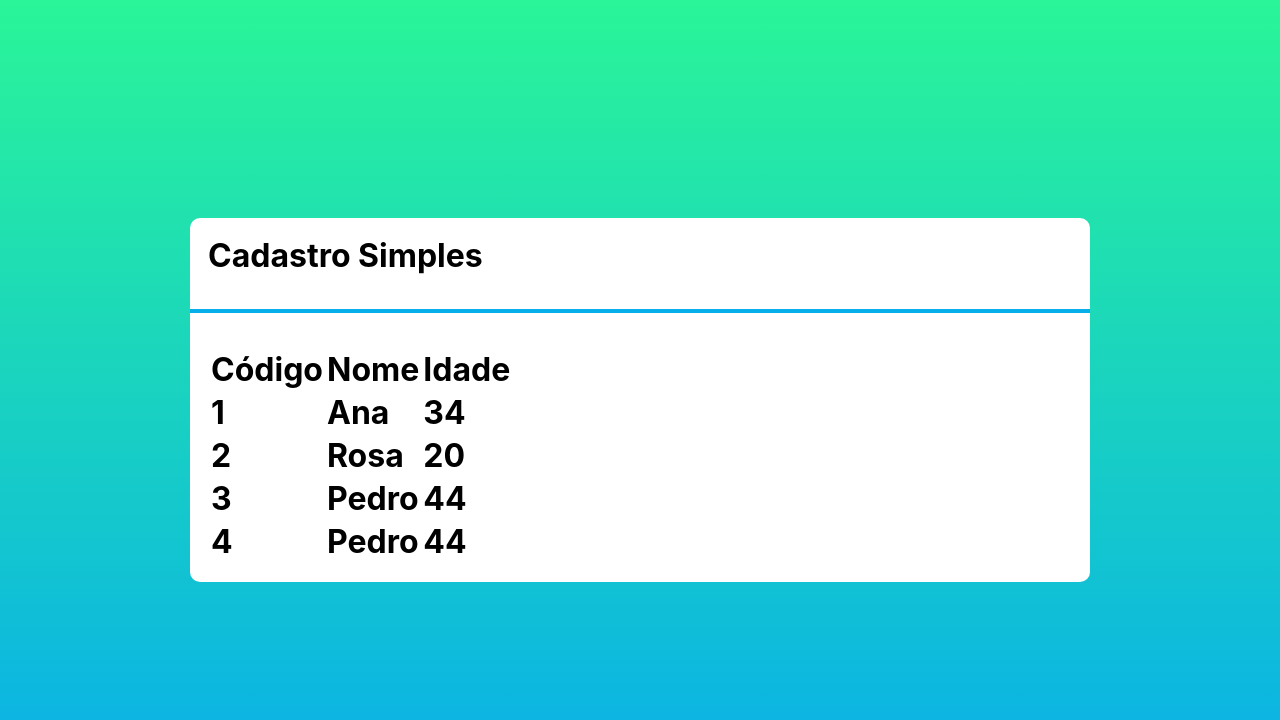
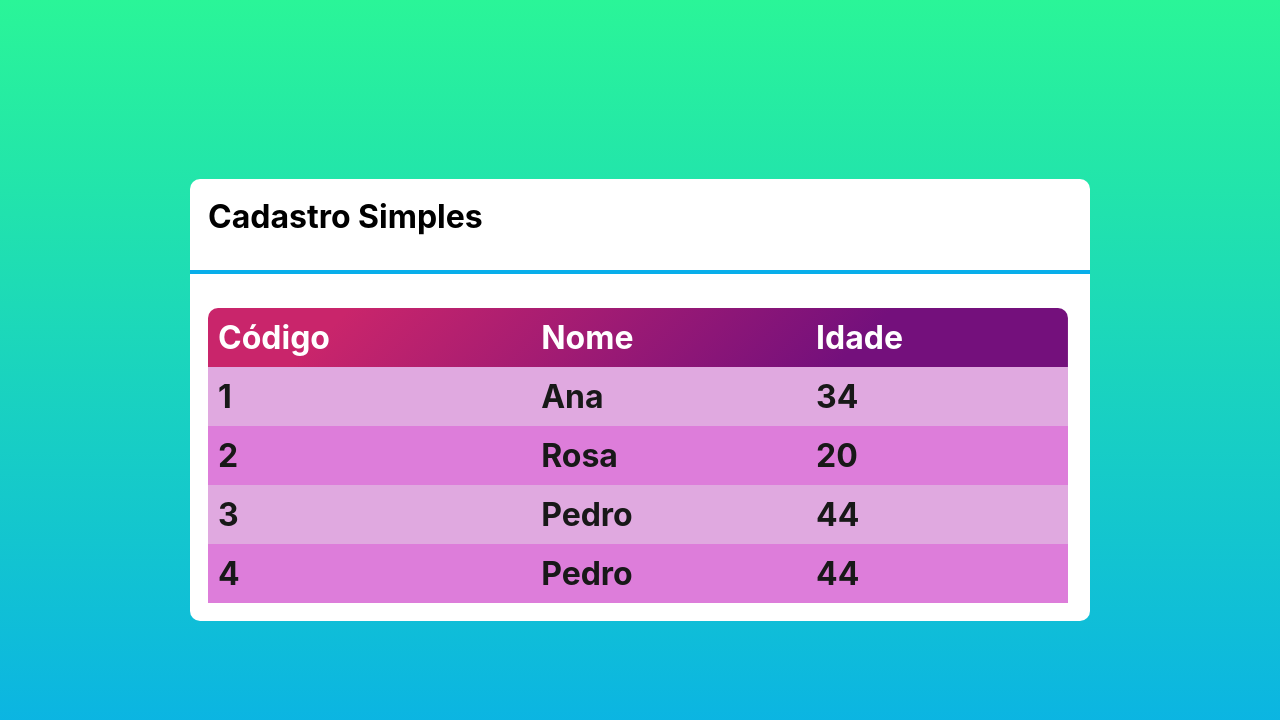
Before and after one commit to jeymes/Simple-Registration, a Next.js app: page / in a window 1280 px wide. Shown: the top 720 px of the page. Built offline with nearby package versions, Linux system fonts and the light colour scheme.

Commit message:
componente tabela #02

```diff
--- /dev/null
+++ b/src/components/Tabela/Tabela.styles.js
@@ -0,0 +1,46 @@
+import styled from 'styled-components';
+
+export const ContainerTable = styled.table`
+width: 860px;
+border-collapse: collapse;
+/* border: 1px solid red; */
+
+`;
+export const ContainerThead = styled.thead`
+background-image: linear-gradient( 134.6deg,  rgba(201,37,107,1) 15.4%, rgba(116,16,124,1) 74.7% );
+border-radius: 10px;
+`;
+export const ContainerTbody = styled.tbody`
+/* background-color: whitesmoke; */
+border-radius: 10px;
+`;
+export const ContainerTr = styled.tr`
+
+.Zec{
+    background-color: #DA70D6;
+    opacity: 90%;
+}
+.Zeb{
+    background-color: #DDA0DD;
+    opacity: 90%;
+
+}
+
+
+th{
+padding: 10px;
+color: white;
+text-align: left;
+}
+.Cod{
+    border-top-left-radius: 10px;
+}
+.Idad{
+    border-top-right-radius: 10px;
+}
+td{
+padding: 10px;
+color: black;
+text-align: left;
+}
+`;
--- a/src/components/Tabela/Tabela.tsx
+++ b/src/components/Tabela/Tabela.tsx
@@ -1,4 +1,5 @@
-import Cliente from "../../core/Cliente/Cliente"
+import Cliente from "../../core/Cliente/Cliente";
+import * as J from './Tabela.styles';
 
 interface TabelaProps {
     clientes: Cliente[]
@@ -8,35 +9,38 @@ export default function Tabela(props) {
 
     function renderizarCabecalho() {
         return (
-            <tr>
-                <th>Código</th>
-                <th>Nome</th>
-                <th>Idade</th>
-            </tr>
+
+                <J.ContainerTr>
+                    <th className="Cod">Código</th>
+                    <th>Nome</th>
+                    <th className="Idad">Idade</th>
+                </J.ContainerTr>
         )
     }
 
     function renderizarDados() {
         return props.clientes?.map((cliente, i) => {
             return (
-                <tr key={'cliente.id'}>
-                    <td>{cliente.id}</td>
-                    <td>{cliente.nome}</td>
-                    <td>{cliente.idade}</td>
-                </tr>
+                <J.ContainerTr key={'cliente.id'}>
+
+                    <td className={`${i % 2 === 0 ? 'Zeb' : 'Zec'}`}>{cliente.id}</td>
+                    <td className={`${i % 2 === 0 ? 'Zeb' : 'Zec'}`}>{cliente.nome}</td>
+                    <td className={`${i % 2 === 0 ? 'Zeb' : 'Zec'}`}>{cliente.idade}</td>
+
+                </J.ContainerTr>
             )
         })
     }
 
     return (
-        <table>
-            <thead>
+        <J.ContainerTable>
+            <J.ContainerThead>
                 {renderizarCabecalho()}
-            </thead>
-            <tbody>
+            </J.ContainerThead>
+            <J.ContainerTbody>
                 {renderizarDados()}
-            </tbody>
+            </J.ContainerTbody>
 
-        </table>
+        </J.ContainerTable>
     )
 }
```
